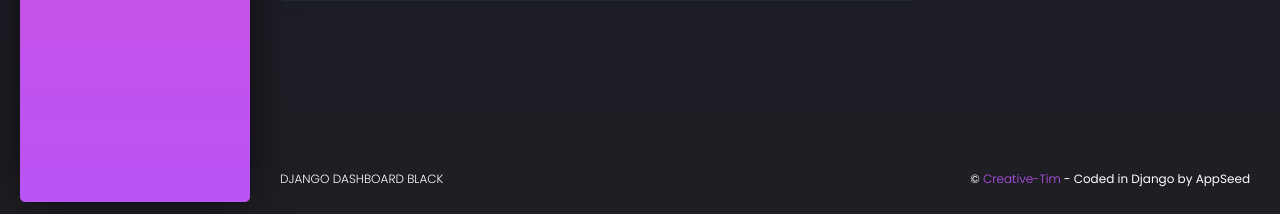
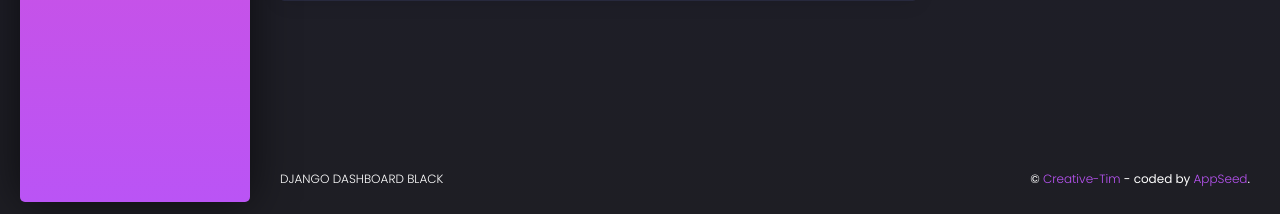
Before and after one commit to luckyguy0311/Django_Black_Dashboard, a Django app: page /register/ in a window 1280 px wide. Shown: the part 588-802 px from the top of the page. Run offline with Django 3.2, Linux system fonts and the light colour scheme; tables that the repository leaves empty hold one stand-in row (values such as "Sample post"); some libraries are stand-ins or nearby versions.

Commit message:
Django Dashboard Black - Code Refactoring, Remove Heroku Scripts

```diff
--- a/core/templates/includes/footer.html
+++ b/core/templates/includes/footer.html
@@ -3,13 +3,13 @@
     <div class="container-fluid">
       <ul class="nav">
         <li class="nav-item">
-          <a href="https://appseed.us/admin-dashboards/django-dashboard-black" class="nav-link">
+          <a target="_blank" href="https://appseed.us/admin-dashboards/django-dashboard-black" class="nav-link">
             Django Dashboard Black
           </a>
         </li>
       </ul>
       <div class="copyright">
-        &copy; <a href="https://www.creative-tim.com/">Creative-Tim</a> - Coded in Django by AppSeed
+        &copy; <a target="_blank" href="https://www.creative-tim.com/">Creative-Tim</a> - coded by <a href="https://appseed.us">AppSeed</a>.
       </div>
     </div>
   </footer>
--- a/core/templates/includes/sidebar.html
+++ b/core/templates/includes/sidebar.html
@@ -4,10 +4,10 @@
       <div class="sidebar-wrapper">
 
         <div class="logo">
-          <a href="https://appseed.us/admin-dashboards/django-dashboard-black" class="simple-text logo-mini">
+          <a target="_blank" href="https://appseed.us/admin-dashboards/django-dashboard-black" class="simple-text logo-mini">
             BD
           </a>
-          <a href="https://appseed.us/admin-dashboards/django-dashboard-black" class="simple-text logo-normal">
+          <a target="_blank" href="https://appseed.us/admin-dashboards/django-dashboard-black" class="simple-text logo-normal">
             Django Dashboard
           </a>
         </div>
@@ -71,7 +71,7 @@
           </li>
 
           <li class="active-pro">
-            <a href="https://appseed.us/admin-dashboards/django-dashboard-black">
+            <a target="_blank" href="https://appseed.us/admin-dashboards/django-dashboard-black">
               <i class="tim-icons icon-spaceship"></i>
               <p>See product</p>
             </a>
--- a/requirements.txt
+++ b/requirements.txt
@@ -9,4 +9,3 @@ dj-database-url
 python-decouple
 gunicorn
 whitenoise
-django-heroku
```
Also changed, not shown: app/views.py (+10 -4 lines), core/settings.py (+4 -6 lines), core/templates/error-500.html (added, +28 -0 lines), LICENSE.md, README.md, core/templates/error-404.html (renamed from core/templates/pages/error-404.html), core/templates/page-blank.html (renamed from core/templates/pages/page-blank.html), core/templates/page-rtl-support.html (renamed from core/templates/pages/page-rtl-support.html), core/templates/page-user.html (renamed from core/templates/pages/page-user.html), core/templates/ui-icons.html (renamed from core/templates/pages/ui-icons.html), core/templates/ui-maps.html (renamed from core/templates/pages/ui-maps.html), core/templates/ui-notifications.html (renamed from core/templates/pages/ui-notifications.html), core/templates/ui-tables.html (renamed from core/templates/pages/ui-tables.html), core/templates/ui-typography.html (renamed from core/templates/pages/ui-typography.html), 1 other file.
